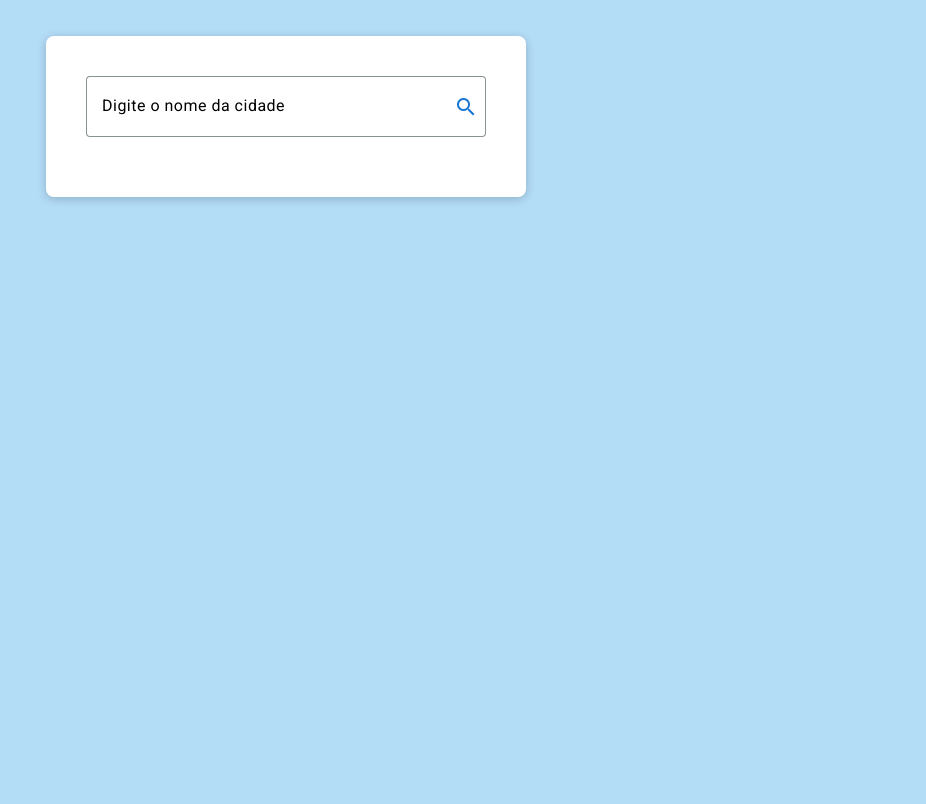
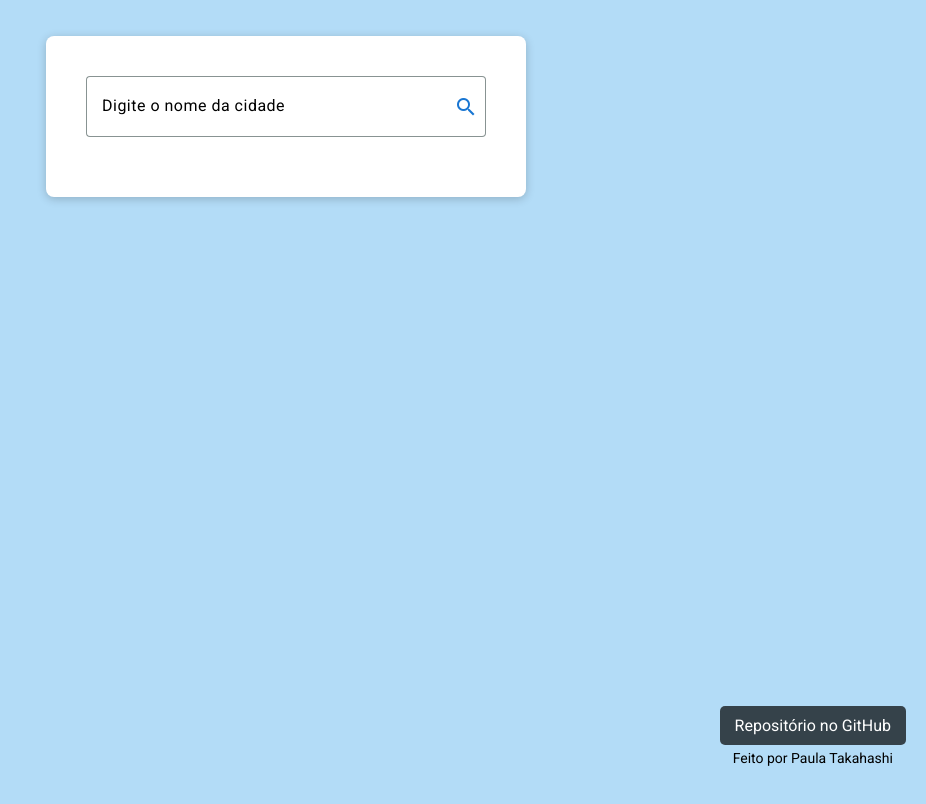
Before and after one commit to paulameg/bem-agro_weather-app, an Angular app: page / in a window 1280 px wide. Shown: the top 804 px of the page, without its empty margins (354-1280 px from the left). Built offline with nearby package versions, Linux system fonts and the light colour scheme.

Commit message:
Repository link

```diff
--- a/src/app/app.component.html
+++ b/src/app/app.component.html
@@ -15,4 +15,11 @@
       <app-map [latitude]="latitude" [longitude]="longitude"></app-map>
     </div>
   </div>
+
+  <div class="fixed-container">
+    <a href="https://github.com/paulameg/bem-agro_weather-app" class="fixed-repository-link" target="_blank">
+      Repositório no GitHub
+    </a>
+    <p class="fixed-footer-text">Feito por Paula Takahashi</p>
+  </div>
 </mat-card>
--- a/src/app/app.component.scss
+++ b/src/app/app.component.scss
@@ -25,3 +25,31 @@
 .map-container {
   height: 400px;
 }
+
+.fixed-container {
+  position: fixed;
+  bottom: 20px;
+  right: 20px;
+  text-align: center;
+  z-index: 1000;
+}
+
+.fixed-repository-link {
+  background-color: rgba(0, 0, 0, 0.7);
+  color: white;
+  padding: 10px 15px;
+  border-radius: 5px;
+  text-decoration: none;
+  font-size: 16px;
+  display: block;
+}
+
+.fixed-repository-link:hover {
+  background-color: rgba(0, 0, 0, 0.9);
+}
+
+.fixed-footer-text {
+  color: #000000;
+  font-size: 14px;
+  margin-top: 5px;
+}
```
